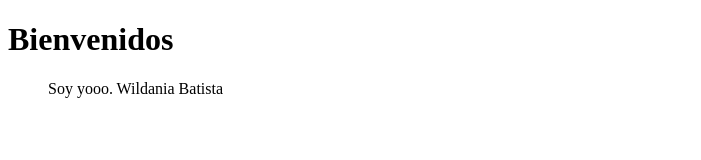
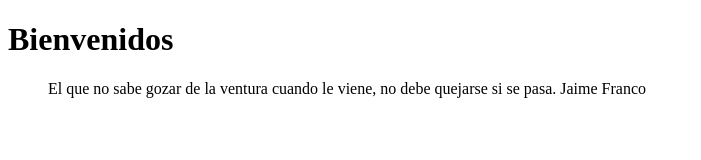
Before and after one commit to Melanie2901/PRACTICAGRUPAL, a plain HTML site: page fundamentos/index.html in a window 1280 px wide. Shown: the whole page, without its empty margins (0-701 px from the left). Drawn offline with Linux system fonts and the light colour scheme.

Commit message:
Practica grupal

```diff
--- a/fundamentos/index.html
+++ b/fundamentos/index.html
@@ -8,6 +8,7 @@
 </head>
 <body>
     <h1>Bienvenidos</h1>
-    <blockquote>Soy yooo. Wildania Batista </blockquote>
+    <blockquote>El que no sabe gozar de la ventura cuando le viene, no debe quejarse si se pasa.
+        Jaime Franco </blockquote>
 </body>
 </html>
```
